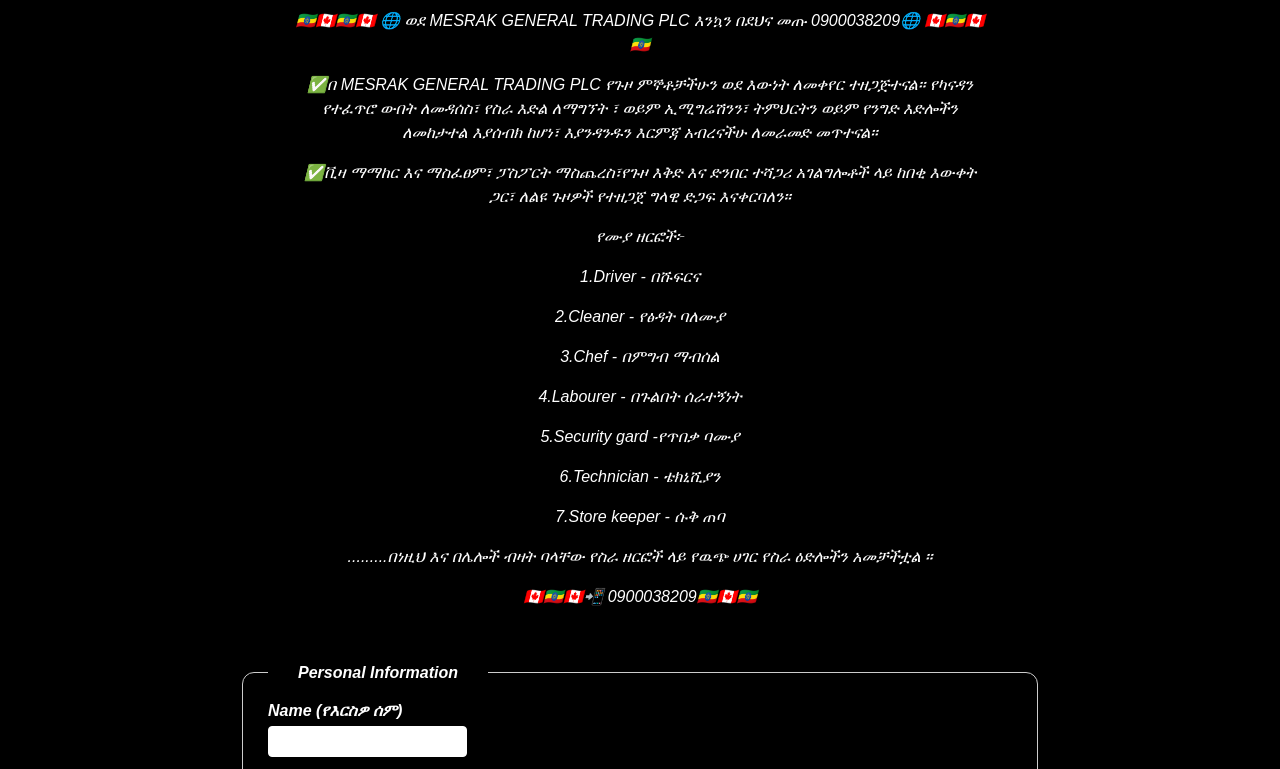
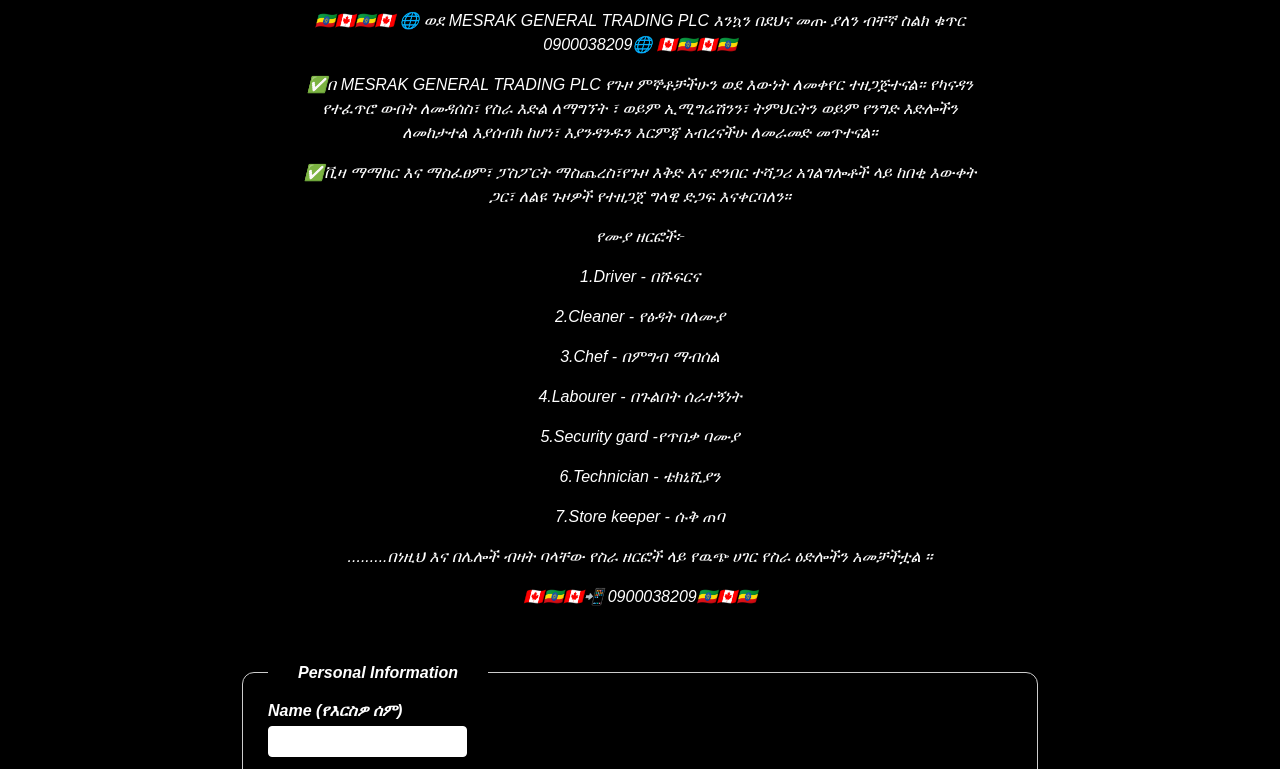
Before and after one commit to form666/Ethio666Ethiopia-, a plain HTML site: page index.html in a window 1280 px wide. Shown: the part 149-918 px from the top of the page. Drawn offline with Linux system fonts and the light colour scheme.

Commit message:
Update index.html

```diff
--- a/index.html
+++ b/index.html
@@ -337,7 +337,7 @@ fieldset:hover {
 
 <div class="intro">
  <p>
- 🇪🇹🇨🇦🇪🇹🇨🇦 🌐 ወደ MESRAK GENERAL TRADING PLC እንኳን በደህና መጡ    0900038209🌐 🇨🇦🇪🇹🇨🇦🇪🇹
+ 🇪🇹🇨🇦🇪🇹🇨🇦 🌐 ወደ MESRAK GENERAL TRADING PLC እንኳን በደህና መጡ   ያለን ብቸኛ ስልክ ቁጥር 0900038209🌐 🇨🇦🇪🇹🇨🇦🇪🇹
   </p>
   <p>✅በ MESRAK GENERAL TRADING PLC የጉዞ ምኞቶቻችሁን ወደ እውነት ለመቀየር ተዘጋጅተናል። የካናዳን የተፈጥሮ ውበት ለመዳሰስ፣ የስራ እድል ለማግኘት ፣ ወይም ኢሚግሬሽንን፣ ትምህርትን ወይም የንግድ እድሎችን ለመከታተል እያሰብክ ከሆነ፣ እያንዳንዱን እርምጃ አብረናችሁ ለመራመድ መጥተናል።</p>
   <p>✅ቪዛ ማማከር እና ማስፈፀም፣ ፓስፖርት ማስጨረስ፣የጉዞ እቅድ እና ድንበር ተሻጋሪ አገልግሎቶች ላይ ከበቂ እውቀት ጋር፣ ለልዩ ጉዞዎች የተዘጋጀ ግላዊ ድጋፍ እናቀርባለን።
```
